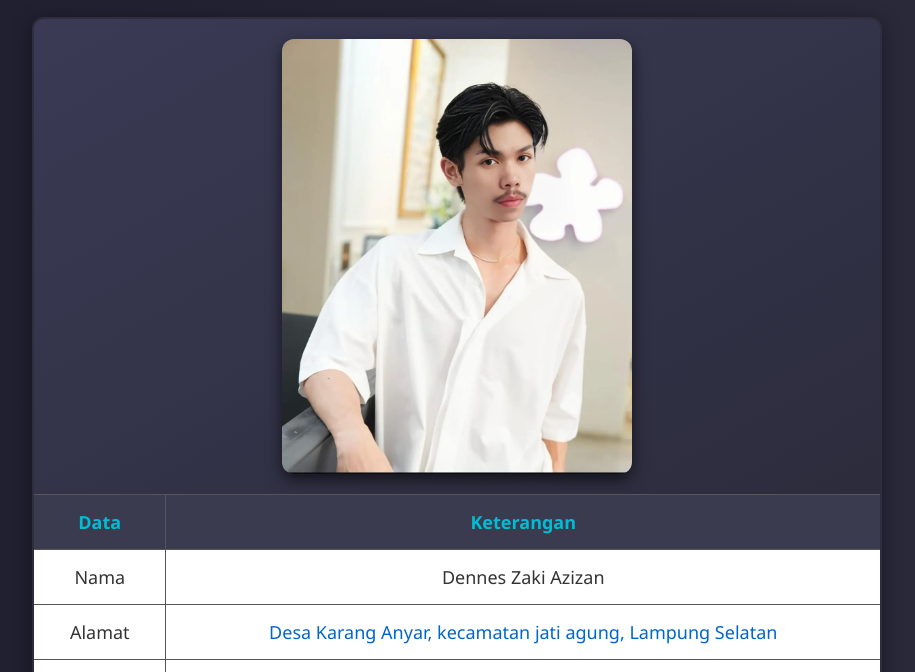
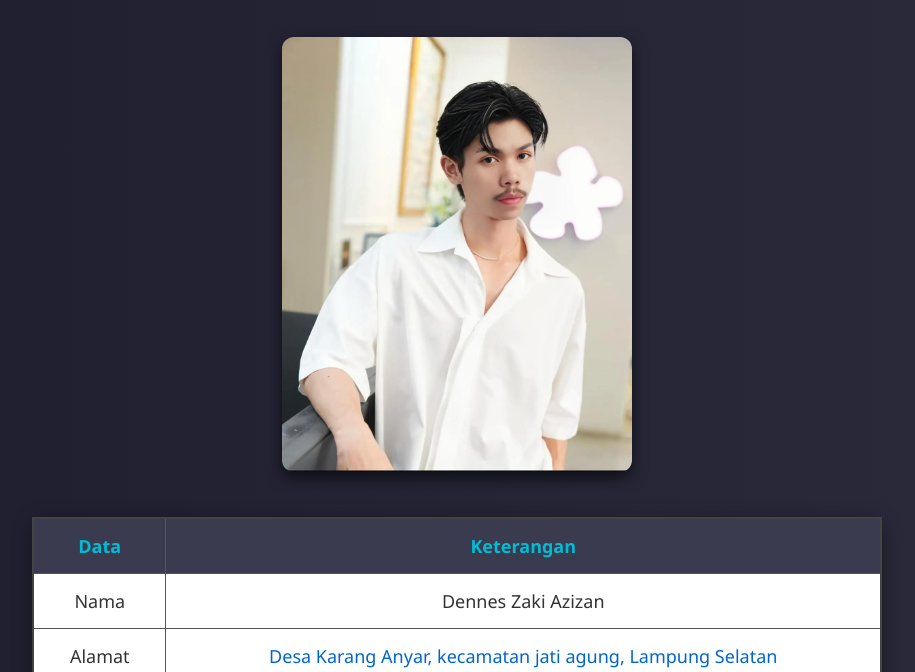
Before and after one commit to adencuuu/index, a plain HTML site: page index.html in a window 1280 px wide. Shown: the part 108-780 px from the top of the page, without its empty margins (183-1098 px from the left). Drawn offline with Linux system fonts and the light colour scheme.

Commit message:
index.html

```diff
--- a/index.html
+++ b/index.html
@@ -22,16 +22,35 @@
       text-shadow: 1px 1px 3px #00000070;
     }
 
+    /* Styling untuk foto */
+    .photo-container {
+      text-align: center;
+      padding: 20px;
+    }
+
+    .photo-container img {
+      width: 100%;
+      max-width: 350px;
+      height: auto;
+      border-radius: 12px;
+      box-shadow: 0 6px 15px rgba(0, 0, 0, 0.6);
+      transition: transform 0.3s ease;
+    }
+
+    .photo-container img:hover {
+      transform: scale(1.03);
+    }
+
+    /* Styling untuk tabel data diri */
     table {
       width: 100%;
       max-width: 850px;
       background-color: #2e2e3e;
       border: 2px solid #444;
       border-radius: 12px;
-      margin: 0 auto;
+      margin: 20px auto;
       border-collapse: collapse;
       box-shadow: 0 4px 20px rgba(0, 0, 0, 0.4);
-      overflow: hidden;
     }
 
     th, td {
@@ -52,28 +71,6 @@
       color: #333;
     }
 
-    .photo-cell {
-      background: linear-gradient(to bottom right, #3a3a55, #2c2c3d);
-      text-align: center;
-      padding: 20px;
-      width: 100%;
-    }
-
-    .photo-cell img {
-      display: block;
-      margin: 0 auto;
-      width: 100%;
-      max-width: 350px;
-      height: auto;
-      border-radius: 12px;
-      box-shadow: 0 6px 15px rgba(0, 0, 0, 0.6);
-      transition: transform 0.3s ease;
-    }
-
-    .photo-cell img:hover {
-      transform: scale(1.03);
-    }
-
     /* RESPONSIVE STYLES */
     @media (max-width: 768px) {
       table, tbody, tr, td, th {
@@ -83,10 +80,6 @@
 
       tr {
         margin-bottom: 20px;
-      }
-
-      .photo-cell img {
-        max-width: 80%;
       }
 
       th, td {
@@ -103,12 +96,14 @@
 </head>
 <body>
   <h1>BIODATA DIRI</h1>
+
+  <!-- Foto Diri -->
+  <div class="photo-container">
+    <img src="dencu.jpeg" alt="Foto Dennes Zaki Azizan">
+  </div>
+
+  <!-- Tabel Data Diri -->
   <table>
-    <tr>
-      <td class="photo-cell" colspan="3">
-        <img src="dencu.jpeg" alt="Foto Dennes Zaki Azizan">
-      </td>
-    </tr>
     <tr>
       <th>Data</th>
       <th>Keterangan</th>
```
